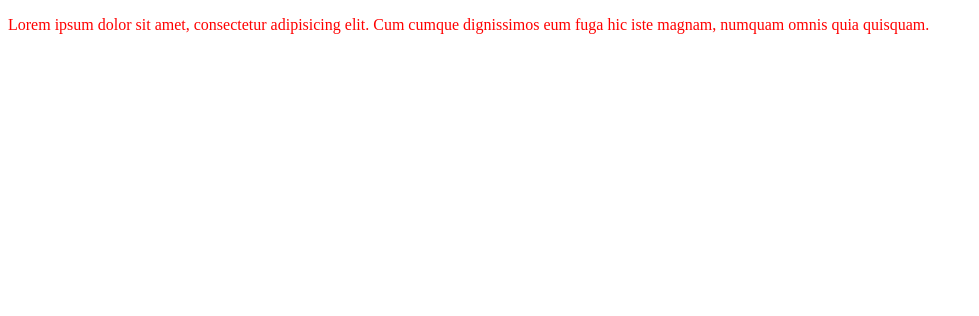
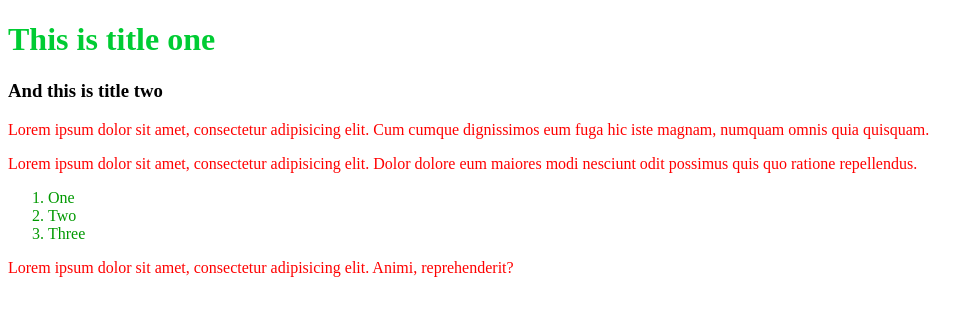
Before and after one commit to marijana82/git-workshop-202205, a plain HTML site: page index.html in a window 1280 px wide. Shown: the whole page, without its empty margins (0-979 px from the left). Drawn offline with Linux system fonts and the light colour scheme.

Commit message:
Changes number one

```diff
--- a/index.html
+++ b/index.html
@@ -7,10 +7,29 @@
 </head>
 <body>
 
+<header>
+    <h1>This is title one</h1>
+    <h3>And this is title two</h3>
+</header>
+
 <article>
     <p>Lorem ipsum dolor sit amet, consectetur adipisicing elit. Cum cumque dignissimos eum fuga hic iste magnam,
         numquam omnis quia quisquam.</p>
 </article>
 
+<aside>
+    <p>Lorem ipsum dolor sit amet, consectetur adipisicing elit. Dolor dolore eum maiores modi nesciunt odit possimus
+        quis quo ratione repellendus.</p>
+    <ol>
+        <li>One</li>
+        <li>Two</li>
+        <li>Three</li>
+    </ol>
+</aside>
+
+<footer>
+    <p>Lorem ipsum dolor sit amet, consectetur adipisicing elit. Animi, reprehenderit?</p>
+</footer>
+
 </body>
 </html>
--- a/styles.css
+++ b/styles.css
@@ -1,3 +1,15 @@
 p {
     color: red;
 }
+
+h1 {
+    color: #00cc33;
+}
+
+h2 {
+    color: #990099;
+}
+
+li {
+    color: #009900;
+}
```
